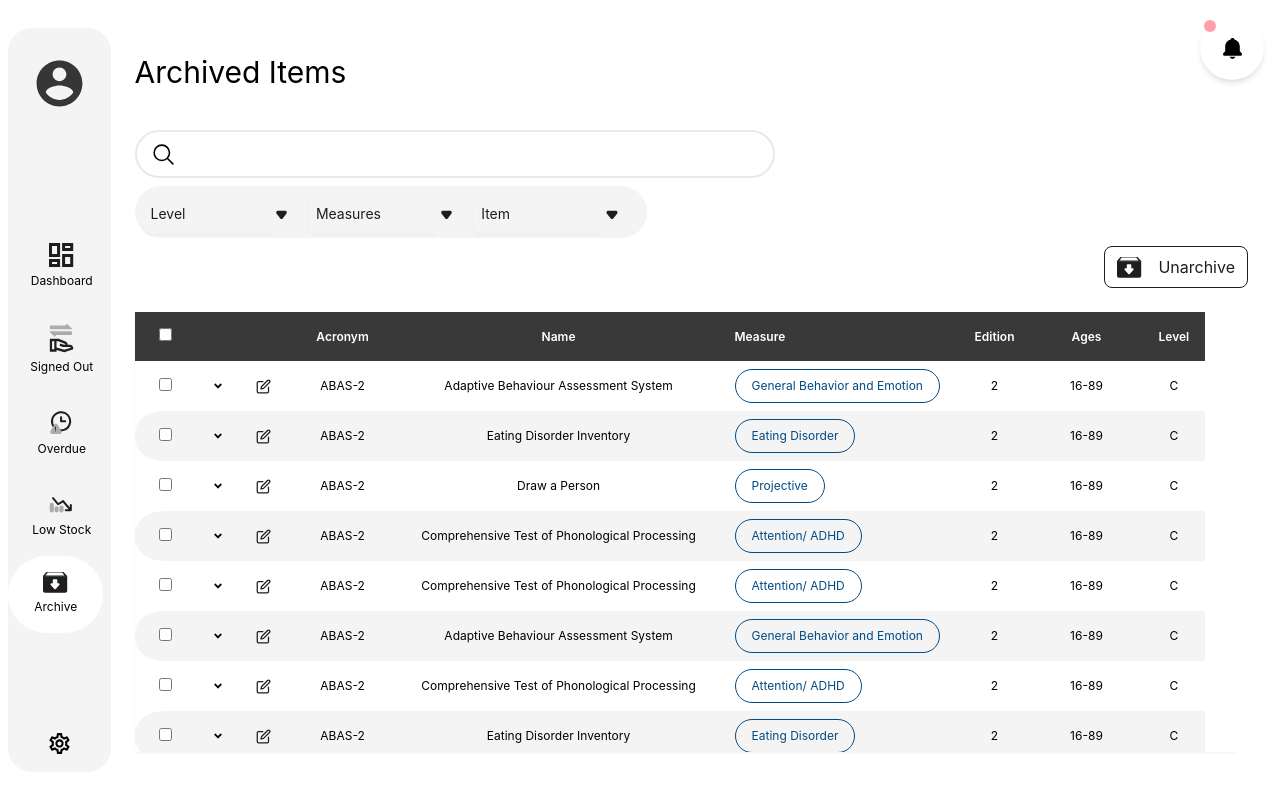
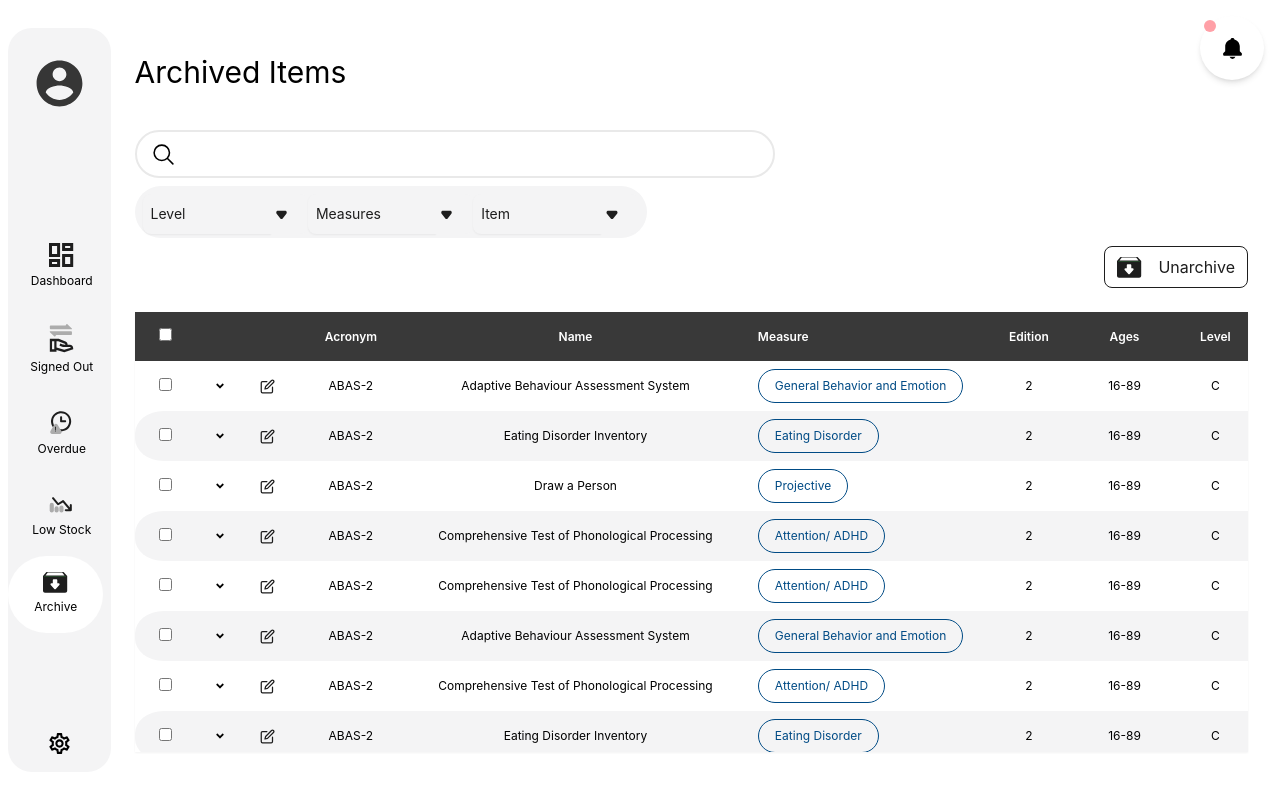
Before and after one commit to queens-psyc-clinic/app, a React (Create React App) app in the folder client/: page /admin/archive in a window 1280 px wide. Shown: the top 792 px of the page. Built offline with nearby package versions, Linux system fonts and the light colour scheme.

Commit message:
full width

```diff
--- a/client/src/components/Table.tsx
+++ b/client/src/components/Table.tsx
@@ -77,8 +77,8 @@ const Table = (props: {
   const isRowExpanded = (id: string) => expandedRows.includes(id);
 
   return (
-    <div className="overflow-scroll max-w-[99%] h-[55vh] max-h-[75%] text-xs shadow-sm">
-      <table className="">
+    <div className="overflow-scroll h-[55vh] max-h-[75%] text-xs shadow-sm">
+      <table className="w-full">
         <thead className="sticky top-0 z-10 bg-[#393939] font-semibold">
           <tr className="text-white h-auto" key={uuid()}>
             <td className="px-4 py-4 min-w-min" key={uuid()}>
```
